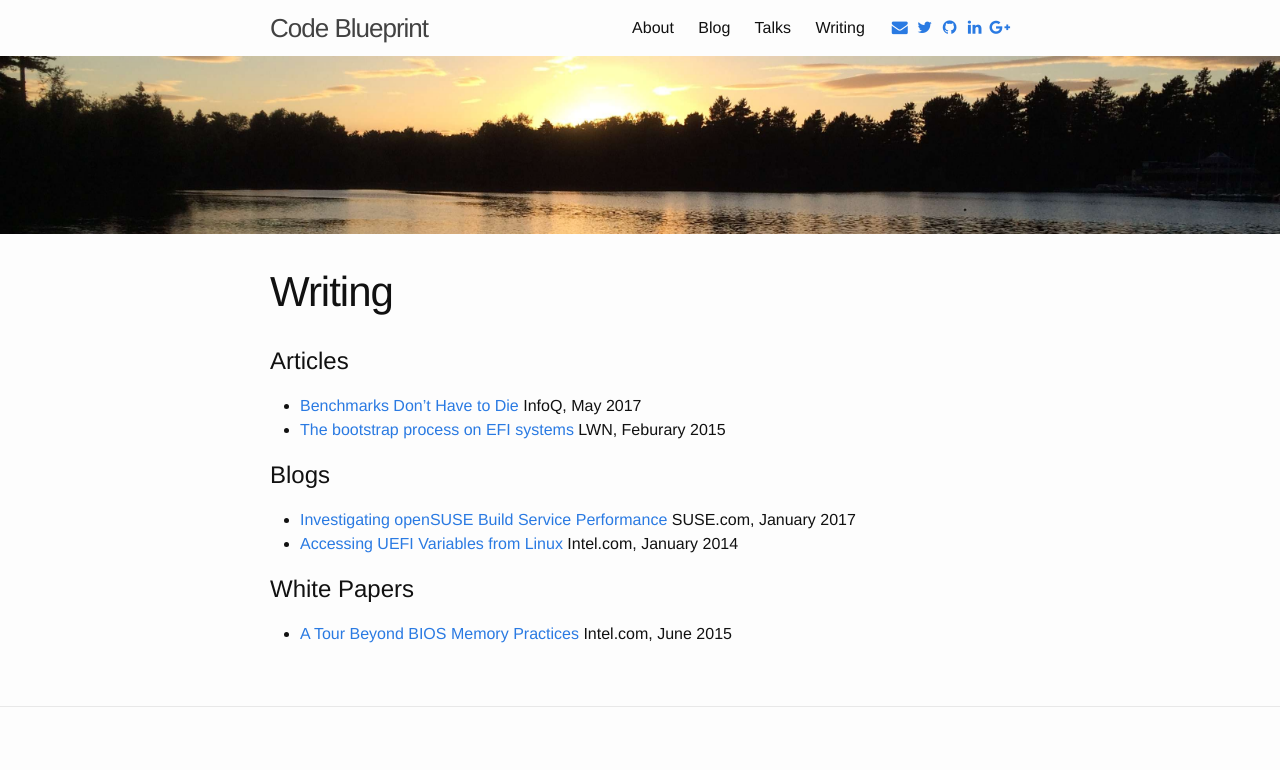
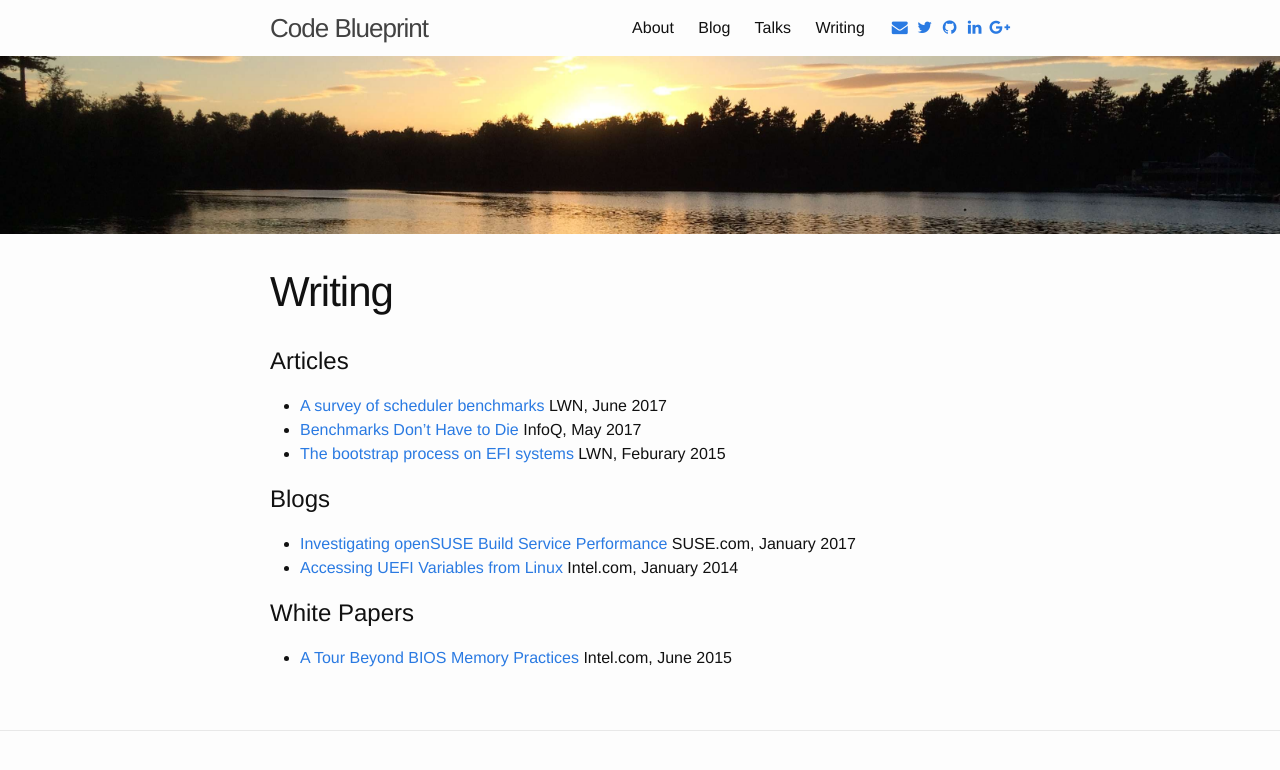
Before and after one commit to mfleming/mfleming.github.io, a Jekyll site: the page built from writing.md, in a window 1280 px wide. Shown: the top 770 px of the page. Built offline with Jekyll 4.4.1, drawn with Linux system fonts in a browser that asks for light colours; nearby versions of some CDN libraries.

Commit message:
writing: Add latest LWN article on sched benchmarks

```diff
--- a/writing.md
+++ b/writing.md
@@ -5,6 +5,7 @@ permalink: /writing/
 ---
 
 # Articles <a name="articles"></a> #
+ - [A survey of scheduler benchmarks](https://lwn.net/SubscriberLink/725238/904b69ce929e5758/) LWN, June 2017
  - [Benchmarks Don't Have to Die](https://www.infoq.com/articles/traditional-benchmark-lifespan) InfoQ, May 2017
  - [The bootstrap process on EFI systems](https://lwn.net/Articles/632528/) LWN, Feburary 2015
 
```
